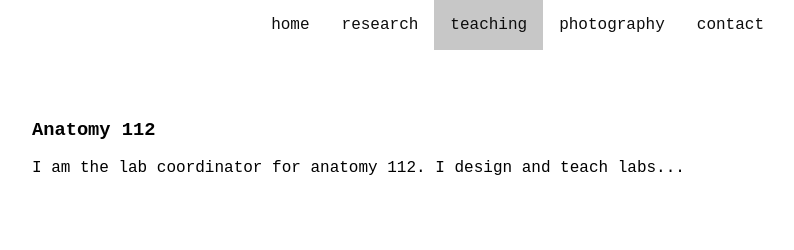
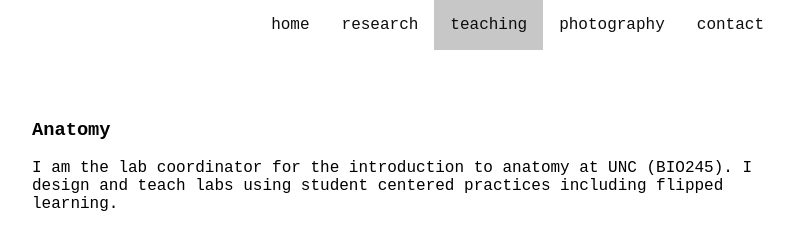
Before and after one commit to JoeZientek/AmandasWebsite, a plain HTML site: page index.html in a window 1280 px wide. Both pictures are taken after a click on the button "teaching". Shown: the whole page, without its empty margins (244-1038 px from the left). Drawn offline with Linux system fonts and the light colour scheme.

Commit message:
CV & teaching blurb update
CV is updated for December 2020
Teaching blurb needs to be expanded

```diff
--- a/index.html
+++ b/index.html
@@ -29,7 +29,7 @@
     </p>
 
     <p>
-      <a href="./resources/pdfs/ABtest.pdf"> My CV</a>
+      <a href="./resources/pdfs/Bevan_Amanda_CV.pdf"> My CV</a>
     </p>
 
     <p>
@@ -60,8 +60,8 @@
 </div>
 
 <div id="teaching" class="tabcontent">
-  <h3>Anatomy 112</h3>
-  <p>I am the lab coordinator for anatomy 112. I design and teach labs...</p>
+  <h3>Anatomy </h3>
+  <p>I am the lab coordinator for the introduction to anatomy at UNC (BIO245). I design and teach labs using student centered practices including flipped learning. </p>
 </div>
 
 <div id="photography" class="tabcontent">
```
Also changed, not shown: 1 other file.
